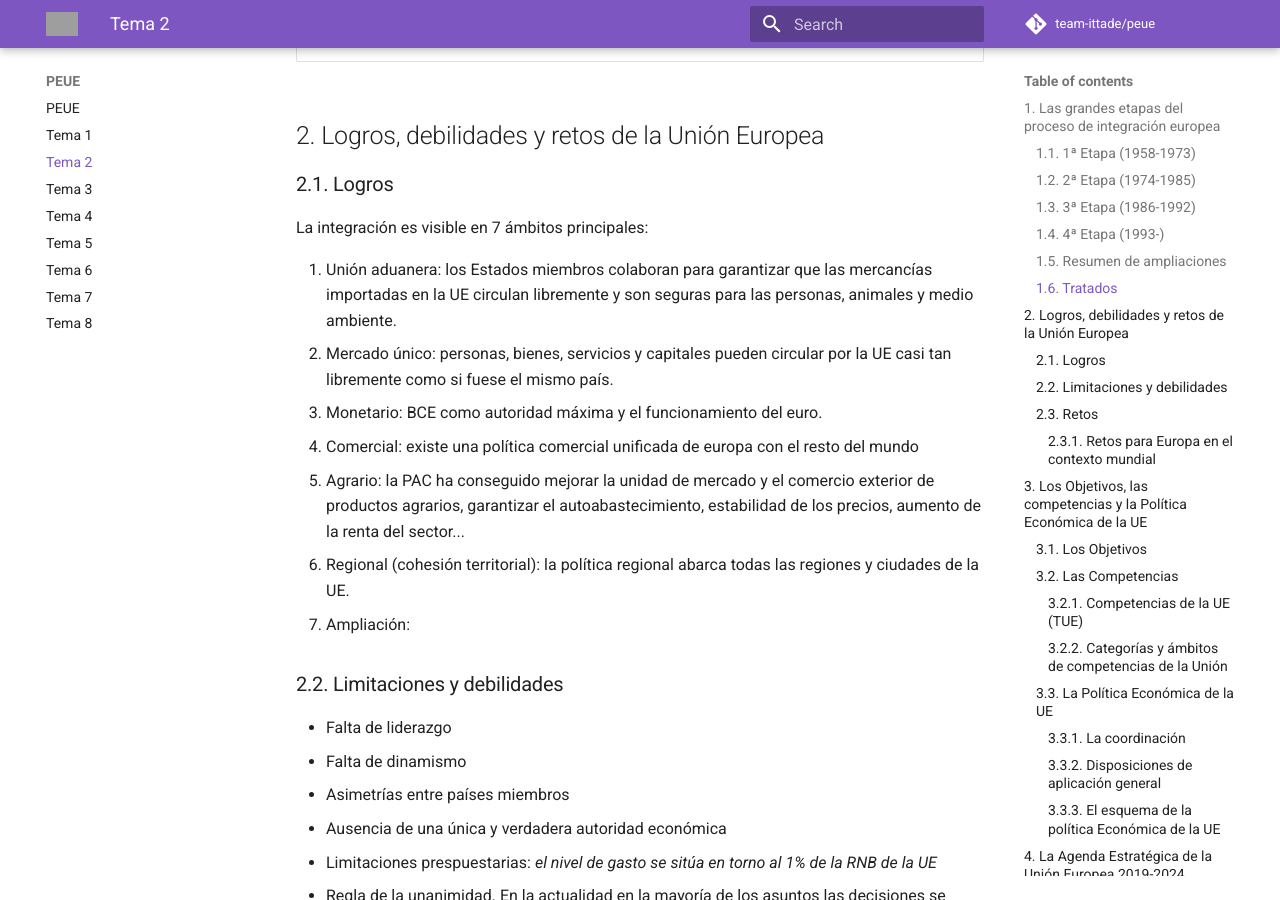
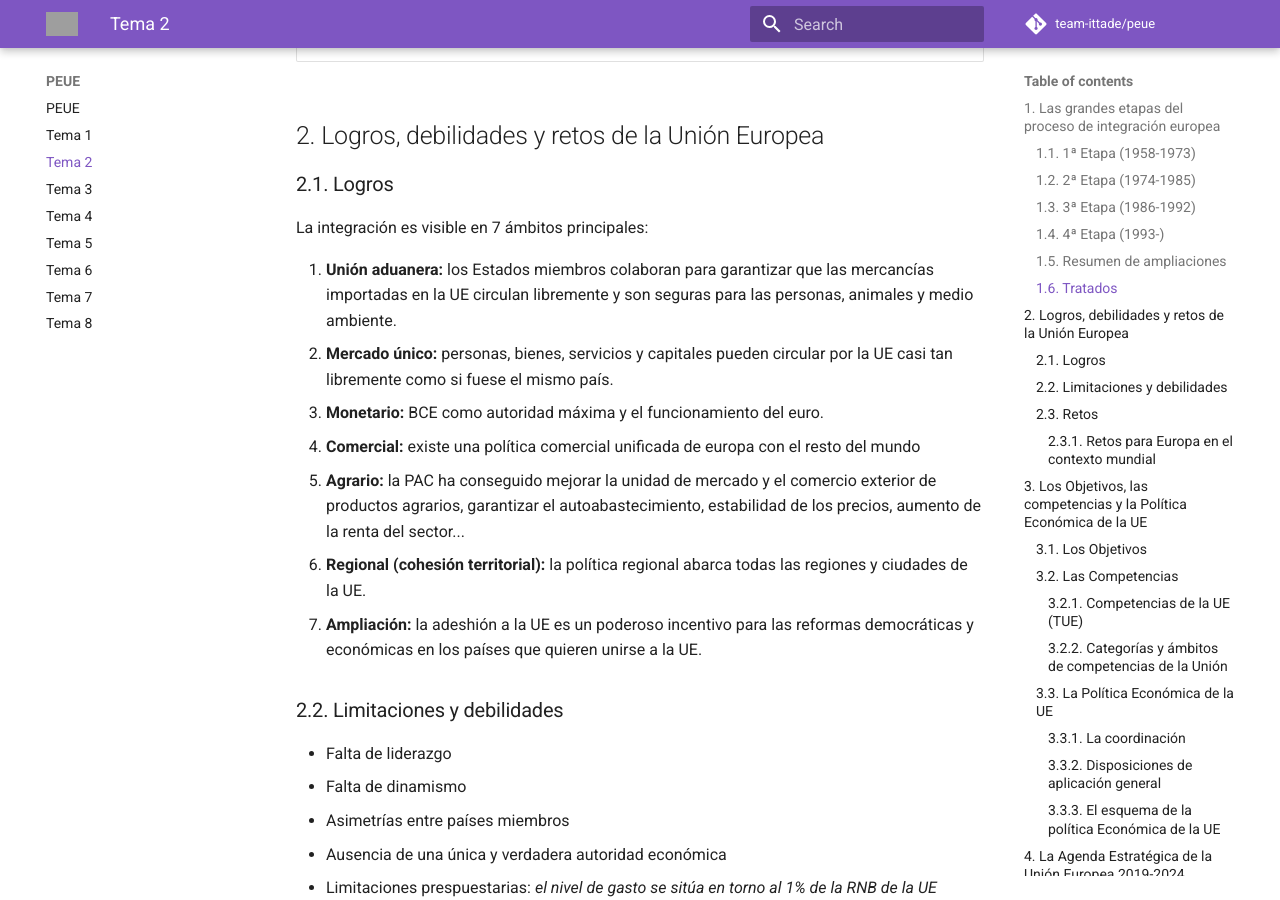
Before and after one commit to team-ittade/peue, an MkDocs documentation site: the page built from docs/tema-2.md, in a window 1280 px wide and 900 px high, scrolled down 3971 px. Built offline with MkDocs 1.6.1 and Material for MkDocs 9.7.7, drawn with Linux system fonts in a browser that asks for light colours; comment, search, counter and statistics services are not loaded; some of the changed text lies outside the part shown; grey boxes are pictures that could not be loaded.

Commit message:
feat: finish lection 2

```diff
--- a/docs/tema-2.md
+++ b/docs/tema-2.md
@@ -110,13 +110,13 @@ El `Tratado de la Unión Europea` se basa en tres pilares fundamentales:
 
 La integración es visible en 7 ámbitos principales:
 
-1. Unión aduanera: los Estados miembros colaboran para garantizar que las mercancías importadas en la UE circulan libremente y son seguras para las personas, animales y medio ambiente.
-2. Mercado único: personas, bienes, servicios y capitales pueden circular por la UE casi tan libremente como si fuese el mismo país.
-3. Monetario: BCE como autoridad máxima y el funcionamiento del euro.
-4. Comercial: existe una política comercial unificada de europa con el resto del mundo
-5. Agrario: la PAC ha conseguido mejorar la unidad de mercado y el comercio exterior de productos agrarios, garantizar el autoabastecimiento, estabilidad de los precios, aumento de la renta del sector...
-6. Regional (cohesión territorial): la política regional abarca todas las regiones y ciudades de la UE.
-7. Ampliación:
+1. **Unión aduanera:** los Estados miembros colaboran para garantizar que las mercancías importadas en la UE circulan libremente y son seguras para las personas, animales y medio ambiente.
+2. **Mercado único:** personas, bienes, servicios y capitales pueden circular por la UE casi tan libremente como si fuese el mismo país.
+3. **Monetario:** BCE como autoridad máxima y el funcionamiento del euro.
+4. **Comercial:** existe una política comercial unificada de europa con el resto del mundo
+5. **Agrario:** la PAC ha conseguido mejorar la unidad de mercado y el comercio exterior de productos agrarios, garantizar el autoabastecimiento, estabilidad de los precios, aumento de la renta del sector...
+6. **Regional (cohesión territorial):** la política regional abarca todas las regiones y ciudades de la UE.
+7. **Ampliación:** la adeshión a la UE es un poderoso incentivo para las reformas democráticas y económicas en los países que quieren unirse a la UE.
 
 ### 2.2. Limitaciones y debilidades
 
```
Also changed, not shown: other parts of docs/tema-2.md (+13 -15 lines), docs/index.md (+1 -1 lines).
